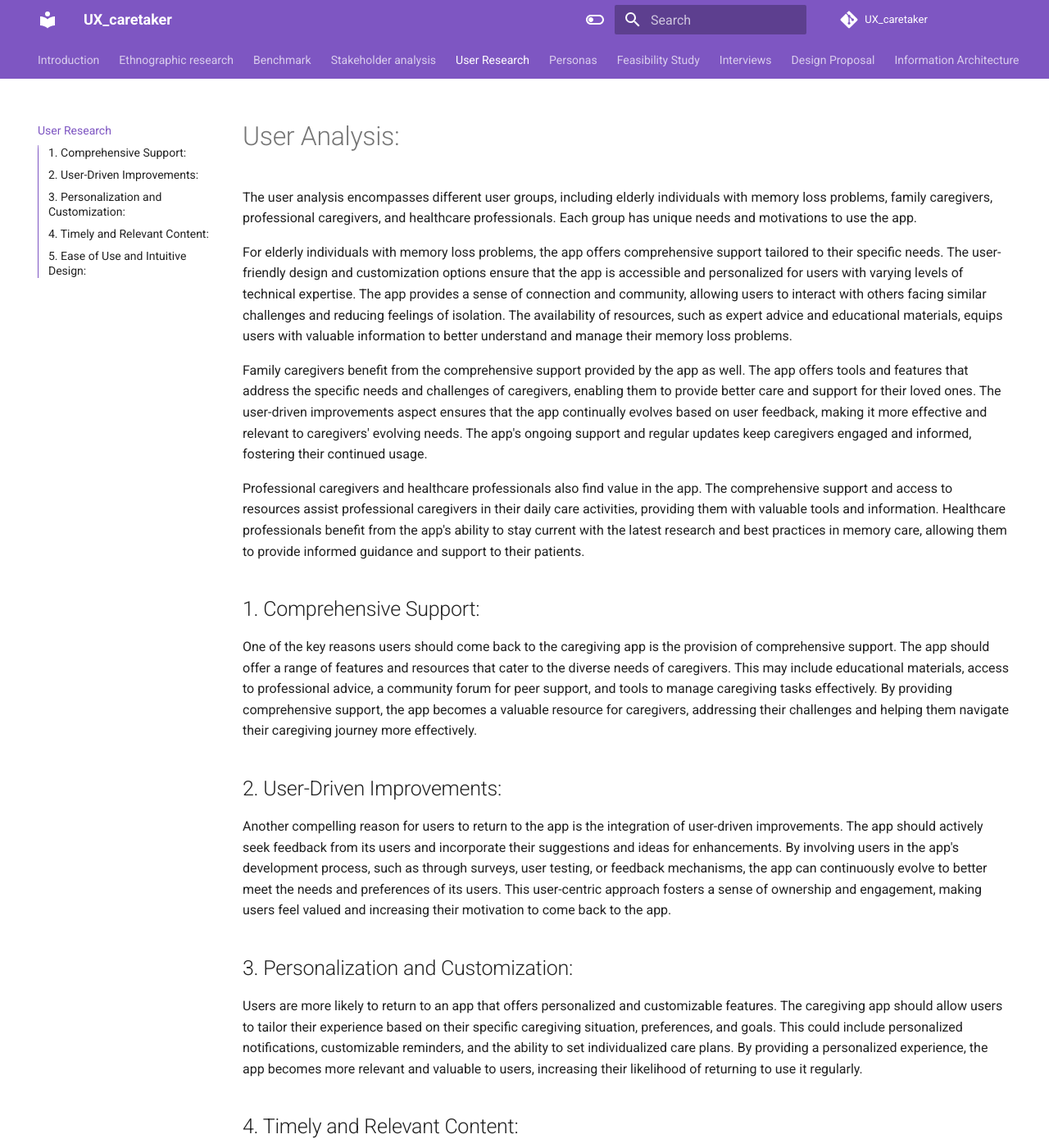
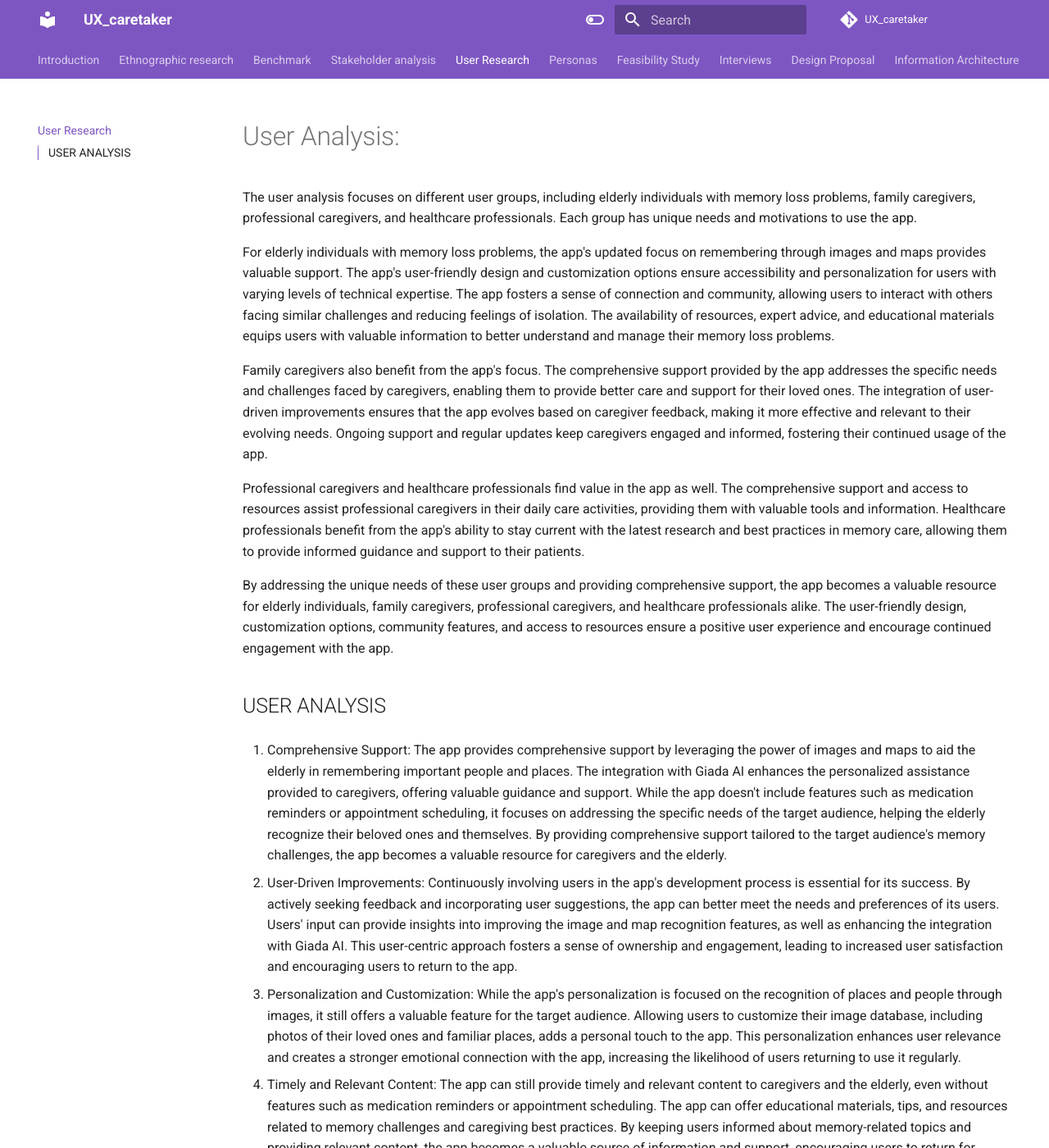
Before and after one commit to teragramgius/GherryPlus, an MkDocs documentation site: the page built from docs/useranalysis.md, in a window 1280 px wide and 1400 px high. Shown: the whole window at 82% size. Built offline with MkDocs 1.6.1 and Material for MkDocs 9.7.7, drawn with Linux system fonts in a browser that asks for light colours; comment, search, counter and statistics services are not loaded; the version menu is left out; some of the changed text lies outside the part shown.

Commit message:
Update useranalysis.md

```diff
--- a/docs/useranalysis.md
+++ b/docs/useranalysis.md
@@ -1,25 +1,30 @@
 # User Analysis:
-The user analysis encompasses different user groups, including elderly individuals with memory loss problems, family caregivers, professional caregivers, and healthcare professionals. Each group has unique needs and motivations to use the app.
 
-For elderly individuals with memory loss problems, the app offers comprehensive support tailored to their specific needs. The user-friendly design and customization options ensure that the app is accessible and personalized for users with varying levels of technical expertise. The app provides a sense of connection and community, allowing users to interact with others facing similar challenges and reducing feelings of isolation. The availability of resources, such as expert advice and educational materials, equips users with valuable information to better understand and manage their memory loss problems.
+The user analysis focuses on different user groups, including elderly individuals with memory loss problems, family caregivers, professional caregivers, and healthcare professionals. Each group has unique needs and motivations to use the app.
 
-Family caregivers benefit from the comprehensive support provided by the app as well. The app offers tools and features that address the specific needs and challenges of caregivers, enabling them to provide better care and support for their loved ones. The user-driven improvements aspect ensures that the app continually evolves based on user feedback, making it more effective and relevant to caregivers' evolving needs. The app's ongoing support and regular updates keep caregivers engaged and informed, fostering their continued usage.
+For elderly individuals with memory loss problems, the app's updated focus on remembering through images and maps provides valuable support. The app's user-friendly design and customization options ensure accessibility and personalization for users with varying levels of technical expertise. The app fosters a sense of connection and community, allowing users to interact with others facing similar challenges and reducing feelings of isolation. The availability of resources, expert advice, and educational materials equips users with valuable information to better understand and manage their memory loss problems.
 
-Professional caregivers and healthcare professionals also find value in the app. The comprehensive support and access to resources assist professional caregivers in their daily care activities, providing them with valuable tools and information. Healthcare professionals benefit from the app's ability to stay current with the latest research and best practices in memory care, allowing them to provide informed guidance and support to their patients.
+Family caregivers also benefit from the app's focus. The comprehensive support provided by the app addresses the specific needs and challenges faced by caregivers, enabling them to provide better care and support for their loved ones. The integration of user-driven improvements ensures that the app evolves based on caregiver feedback, making it more effective and relevant to their evolving needs. Ongoing support and regular updates keep caregivers engaged and informed, fostering their continued usage of the app.
 
-## 1. Comprehensive Support:
-One of the key reasons users should come back to the caregiving app is the provision of comprehensive support. The app should offer a range of features and resources that cater to the diverse needs of caregivers. This may include educational materials, access to professional advice, a community forum for peer support, and tools to manage caregiving tasks effectively. By providing comprehensive support, the app becomes a valuable resource for caregivers, addressing their challenges and helping them navigate their caregiving journey more effectively.
+Professional caregivers and healthcare professionals find value in the app as well. The comprehensive support and access to resources assist professional caregivers in their daily care activities, providing them with valuable tools and information. Healthcare professionals benefit from the app's ability to stay current with the latest research and best practices in memory care, allowing them to provide informed guidance and support to their patients.
 
-## 2. User-Driven Improvements:
-Another compelling reason for users to return to the app is the integration of user-driven improvements. The app should actively seek feedback from its users and incorporate their suggestions and ideas for enhancements. By involving users in the app's development process, such as through surveys, user testing, or feedback mechanisms, the app can continuously evolve to better meet the needs and preferences of its users. This user-centric approach fosters a sense of ownership and engagement, making users feel valued and increasing their motivation to come back to the app.
+By addressing the unique needs of these user groups and providing comprehensive support, the app becomes a valuable resource for elderly individuals, family caregivers, professional caregivers, and healthcare professionals alike. The user-friendly design, customization options, community features, and access to resources ensure a positive user experience and encourage continued engagement with the app.
 
-## 3. Personalization and Customization:
-Users are more likely to return to an app that offers personalized and customizable features. The caregiving app should allow users to tailor their experience based on their specific caregiving situation, preferences, and goals. This could include personalized notifications, customizable reminders, and the ability to set individualized care plans. By providing a personalized experience, the app becomes more relevant and valuable to users, increasing their likelihood of returning to use it regularly.
+## USER ANALYSIS
 
-## 4. Timely and Relevant Content:
-To encourage users to come back to the app, it is essential to provide timely and relevant content. The app should offer up-to-date information on caregiving best practices, emerging research, and relevant news in the field. By keeping users informed about the latest developments, the app becomes a trusted source of information and support. Additionally, the app can leverage data analytics and user preferences to deliver personalized content recommendations, ensuring that users receive information that is most relevant to their caregiving needs.
+1. Comprehensive Support:
+The app provides comprehensive support by leveraging the power of images and maps to aid the elderly in remembering important people and places. The integration with Giada AI enhances the personalized assistance provided to caregivers, offering valuable guidance and support. While the app doesn't include features such as medication reminders or appointment scheduling, it focuses on addressing the specific needs of the target audience, helping the elderly recognize their beloved ones and themselves. By providing comprehensive support tailored to the target audience's memory challenges, the app becomes a valuable resource for caregivers and the elderly.
 
-## 5. Ease of Use and Intuitive Design:
-A user-friendly interface and intuitive design are critical factors in driving user engagement and retention. The app should be easy to navigate, with clear and intuitive features that require minimal effort to understand and utilize. A streamlined user experience reduces frustration and encourages users to return to the app for their caregiving needs. Regular usability testing and continuous improvement of the app's design based on user feedback can contribute to a positive user experience and increased user retention.
+2. User-Driven Improvements:
+Continuously involving users in the app's development process is essential for its success. By actively seeking feedback and incorporating user suggestions, the app can better meet the needs and preferences of its users. Users' input can provide insights into improving the image and map recognition features, as well as enhancing the integration with Giada AI. This user-centric approach fosters a sense of ownership and engagement, leading to increased user satisfaction and encouraging users to return to the app.
 
-By focusing on comprehensive support, user-driven improvements, personalization, timely content, and intuitive design, the caregiving app can create a user-centric experience that motivates users to return regularly. Building a loyal user base ensures the long-term success and impact of the app in supporting caregivers effectively.
+3. Personalization and Customization:
+While the app's personalization is focused on the recognition of places and people through images, it still offers a valuable feature for the target audience. Allowing users to customize their image database, including photos of their loved ones and familiar places, adds a personal touch to the app. This personalization enhances user relevance and creates a stronger emotional connection with the app, increasing the likelihood of users returning to use it regularly.
+
+4. Timely and Relevant Content:
+The app can still provide timely and relevant content to caregivers and the elderly, even without features such as medication reminders or appointment scheduling. The app can offer educational materials, tips, and resources related to memory challenges and caregiving best practices. By keeping users informed about memory-related topics and providing relevant content, the app becomes a valuable source of information and support, encouraging users to return for ongoing engagement.
+
+5. Ease of Use and Intuitive Design:
+An intuitive and user-friendly interface remains crucial for ensuring user satisfaction and retention. The app should be designed with simplicity in mind, allowing for easy navigation and clear features related to image and map recognition. A streamlined user experience reduces frustration and encourages users to return to the app for their memory-related needs. Regular usability testing and continuous improvement of the app's design based on user feedback contribute to a positive user experience and increased user retention.
+
+By addressing these factors in the app's design and implementation, the app can effectively support caregivers and the elderly in remembering through images and maps, while also providing valuable assistance through Giada AI. This focus on personalized support and intuitive design enhances user engagement and fosters a positive user experience within the app.
```
